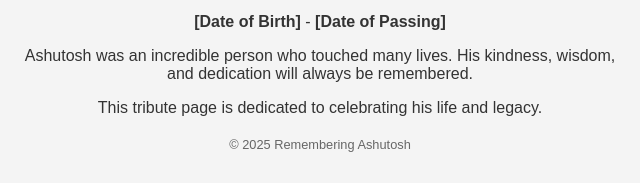
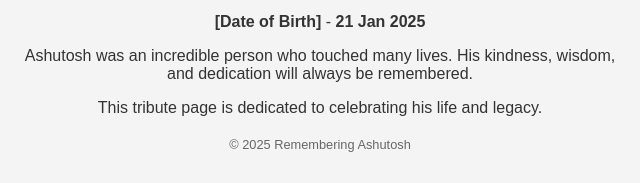
Before and after one commit to Ndoubledot/Ndoubledot.github.io, a plain HTML site: page index.html in a window 1280 px wide. Shown: the part 320-503 px from the top of the page, 320-960 px from the left. Drawn offline with Linux system fonts and the light colour scheme.

Commit message:
Update index.html

```diff
--- a/index.html
+++ b/index.html
@@ -37,7 +37,7 @@
         <div class="photo">
             <img src="ashutosh.jpeg" alt="Ashutosh's Photo">
         </div>
-        <p><strong>[Date of Birth]</strong> - <strong>[Date of Passing]</strong></p>
+        <p><strong>[Date of Birth]</strong> - <strong>21 Jan 2025</strong></p>
         <p>Ashutosh was an incredible person who touched many lives. His kindness, wisdom, and dedication will always be remembered.</p>
         <p>This tribute page is dedicated to celebrating his life and legacy.</p>
     </div>
```
